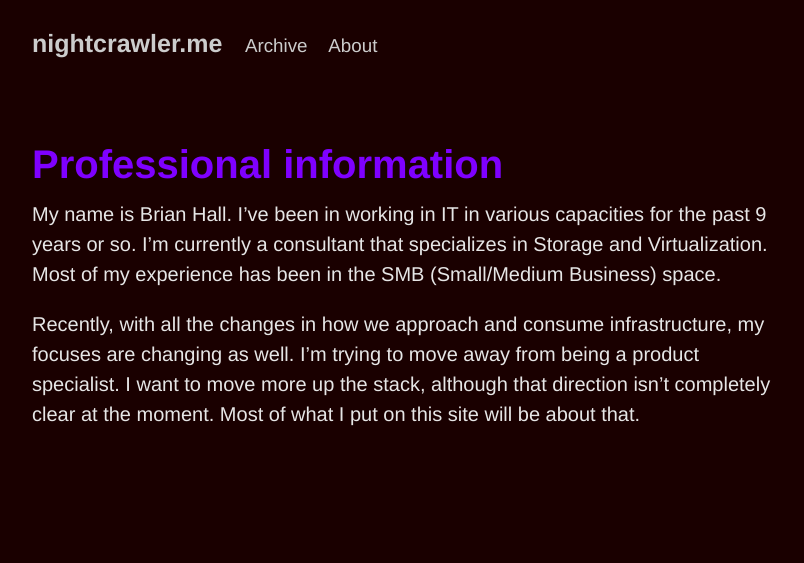
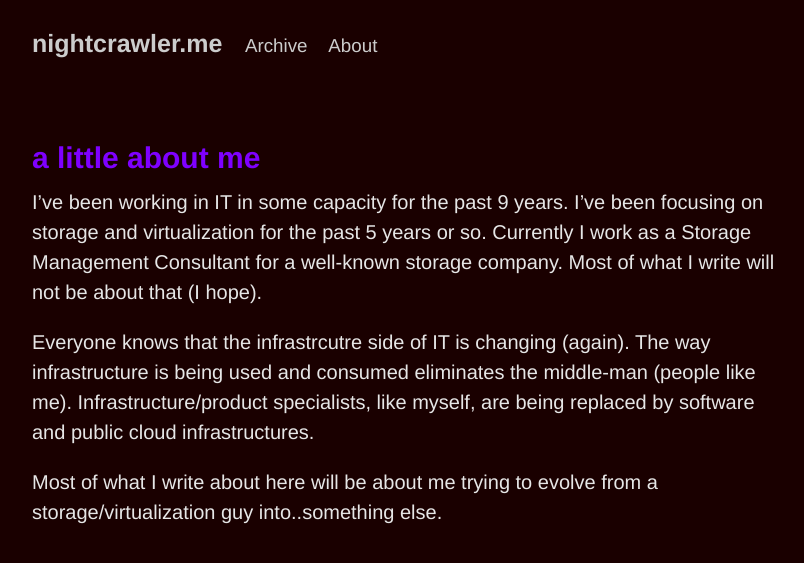
Before and after one commit to nightcrawler086/nightcrawler086.github.io, a Jekyll site: the page built from about.md, in a window 1280 px wide. Shown: the top 563 px of the page, without its empty margins (228-1032 px from the left). Built offline with Jekyll 4.4.1, drawn with Linux system fonts in a browser that asks for light colours.

Commit message:
updated about me section

```diff
--- a/about.md
+++ b/about.md
@@ -5,8 +5,10 @@ layout: default
 permalink: /about/
 ---
 
-# Professional information
+## a little about me
 
-My name is Brian Hall.  I've been in working in IT in various capacities for the past 9 years or so.  I'm currently a consultant that specializes in Storage and Virtualization.  Most of my experience has been in the SMB (Small/Medium Business) space.
+I've been working in IT in some capacity for the past 9 years.  I've been focusing on storage and virtualization for the past 5 years or so.  Currently I work as a Storage Management Consultant for a well-known storage company.  Most of what I write will not be about that (I hope).
 
-Recently, with all the changes in how we approach and consume infrastructure, my focuses are changing as well.  I'm trying to move away from being a product specialist.  I want to move more up the stack, although that direction isn't completely clear at the moment.  Most of what I put on this site will be about that.
+Everyone knows that the infrastrcutre side of IT is changing (again).  The way infrastructure is being used and consumed eliminates the middle-man (people like me).  Infrastructure/product specialists, like myself, are being replaced by software and public cloud infrastructures.
+
+Most of what I write about here will be about me trying to evolve from a storage/virtualization guy into..something else.
```
